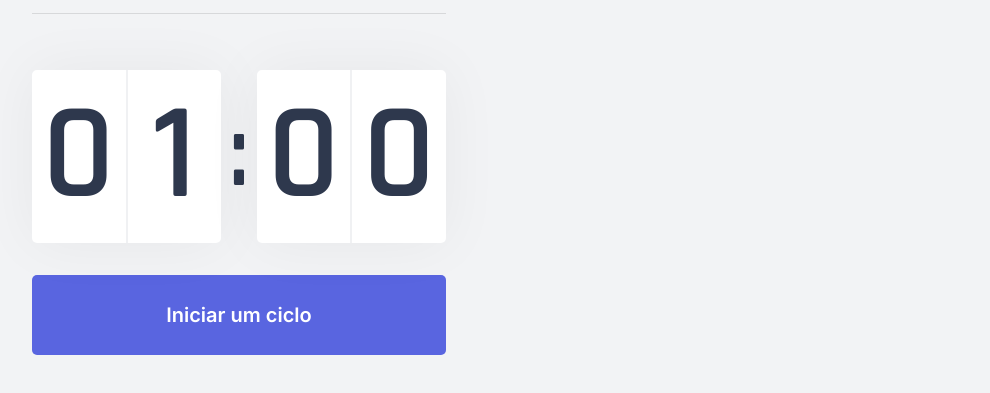
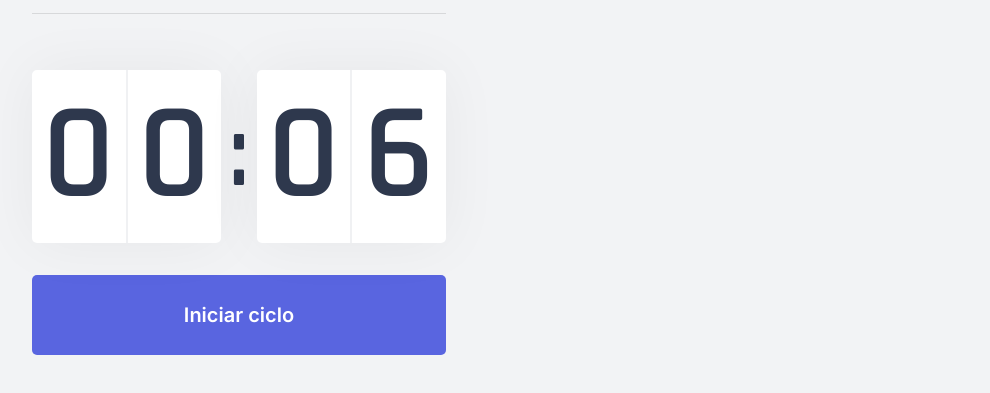
Before and after one commit to vitorgsevero/next-level-week-react, a Next.js app: page / in a window 1280 px wide. Shown: the part 321-714 px from the top of the page, without its empty margins (144-1134 px from the left). Built offline with nearby package versions, Linux system fonts and the light colour scheme.

Commit message:
feat: countdown finished

```diff
--- a/src/components/Countdown.tsx
+++ b/src/components/Countdown.tsx
@@ -1,28 +1,39 @@
-import { useState, useEffect } from 'react';
-import styles from '../styles/components/Countdown.module.css';
+import { useState, useEffect } from "react";
+import styles from "../styles/components/Countdown.module.css";
 
-export function Countdown () {
+let countdownTimeout: NodeJS.Timeout;
 
-    const [time, setTime] = useState(1 * 60);
-    const [active, setActive] = useState(false);
+export function Countdown() {
+  const [time, setTime] = useState(0.1 * 60);
+  const [isActive, setIsActive] = useState(false);
+  const [hasFinished, setHasFinished] = useState(false);
 
   const minutes = Math.floor(time / 60);
   const seconds = time % 60;
 
-    const [minuteLeft, minuteRight] = String(minutes).padStart(2, '0').split('');
-    const [secondLeft, secondRight] = String(seconds).padStart(2, '0').split('');
+  const [minuteLeft, minuteRight] = String(minutes).padStart(2, "0").split("");
+  const [secondLeft, secondRight] = String(seconds).padStart(2, "0").split("");
 
   function startCountdown() {
-        setActive(true);
+    setIsActive(true);
+  }
+
+  function resetCountdown() {
+    clearTimeout(countdownTimeout);
+    setIsActive(false);
+    setTime(0.1 * 60);
   }
 
   useEffect(() => {
-        if (active && time > 0){
-            setTimeout(() => {
-                setTime(time -1);
-            }, 1000)
+    if (isActive && time > 0) {
+      countdownTimeout = setTimeout(() => {
+        setTime(time - 1);
+      }, 1000);
+    } else if (isActive && time === 0) {
+      setHasFinished(true);
+      setIsActive(false);
     }
-    }, [active, time])
+  }, [isActive, time]);
 
   return (
     <div>
@@ -38,13 +49,32 @@
         </div>
       </div>
 
+      {hasFinished ? (
+        <button disabled className={styles.countdownButton}>
+          {" "}
+          Ciclo encerrado
+        </button>
+      ) : (
+        <>
+          {isActive ? (
+            <button
+              type="button"
+              className={`${styles.countdownButton} ${styles.countdownButtonActive}`}
+              onClick={resetCountdown}
+            >
+              Abandonar ciclo
+            </button>
+          ) : (
             <button
               type="button"
               className={styles.countdownButton}
-         onClick={startCountdown}>
-          Iniciar um ciclo
+              onClick={startCountdown}
+            >
+              Iniciar ciclo
             </button>
-
+          )}
+        </>
+      )}
     </div>
-    )
+  );
 }
--- a/src/styles/components/Countdown.module.css
+++ b/src/styles/components/Countdown.module.css
@@ -59,6 +59,22 @@
     transition: background-color 0.2s;
 }
 
-.countdownButton:hover {
+.countdownButton:not(:disabled):hover {
     background: var(--blue-dark);
 }
+
+.countdownButtonActive {
+    background: var(--white);
+    color: var(--title);
+}
+
+.countdownButtonActive:not(:disabled):hover {
+    background: var(--red);
+    color: var(--white);
+}
+
+.countdownButton:disabled{
+    background: var(--white);
+    color: var(--text);
+    cursor: not-allowed;
+}
```
Lines whose indentation alone changed are shown as unchanged.
